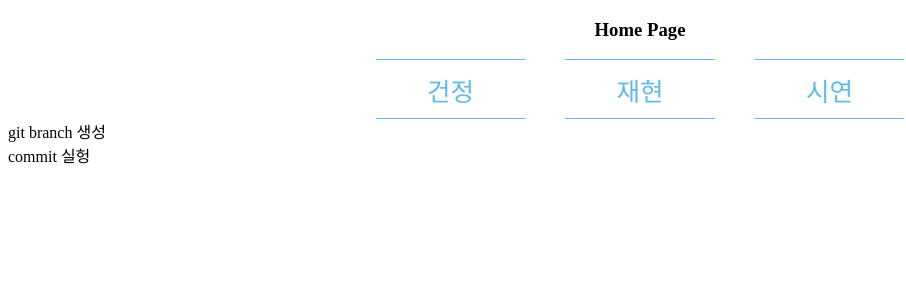
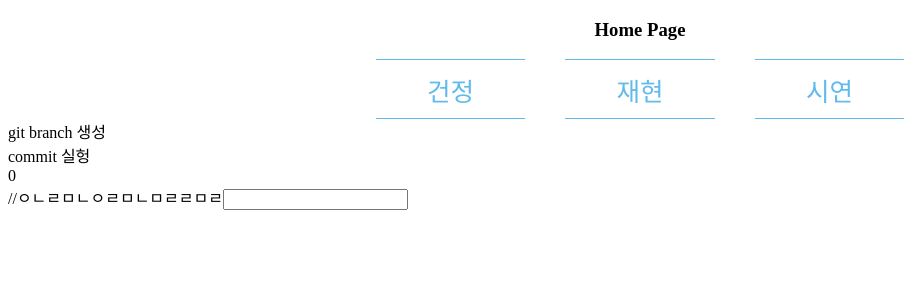
Before and after one commit to JuGeonjeong/newbie, a React (Create React App) app: page /k in a window 1280 px wide. Shown: the top 300 px of the page, without its empty margins (0-906 px from the left). Built offline with nearby package versions, Linux system fonts and the light colour scheme.

Commit message:
2장 끝

```diff
--- a/src/K/K.js
+++ b/src/K/K.js
@@ -1,10 +1,24 @@
 function App2({ history }) {
+  const name = '리액트';
+  const number = 0;
+
   return (
     <>
       <div>git branch 생성</div>
       <div>commit 실헝</div>
+      <div>{number && <h1>{name}</h1>}</div>
+      //ㅇㄴㄹㅁㄴㅇㄹㅁㄴㅁㄹㄹㅁㄹ
+      <input></input>
     </>
   );
 }
 
 export default App2;
+// //JSX 지켜야할 요소
+// 1. 부모 요소 하나로 감싸야한다.
+// --> 감싸는 이유 DOM에서 컴포넌트 변화를 감지해 낼때 효율적인 비교를 위해
+// 그리고 컴포넌트 내부에는 하나의 DOM 트리구조로 이루어져야 한다는 규칙
+// 2. JS표현식을 사용하기 위해서는 코드 {} 감싸면 됨
+// 3. var는 scope가 함수단위, let,const는 블록단위
+// 4. class가 아닌 className
+// 5. 태그를 꼭 닫아야 한다.
--- a/src/index.js
+++ b/src/index.js
@@ -1,7 +1,7 @@
 import React from 'react';
 import ReactDOM from 'react-dom';
 import App from './App';
-
+//ReactDOM.render 컴포넌트를 렌더링 하는 역활
 ReactDOM.render(
   <React.StrictMode>
     <App />
```
